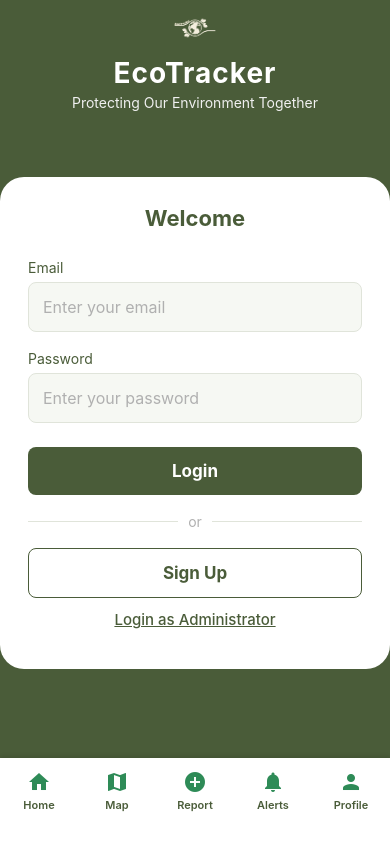
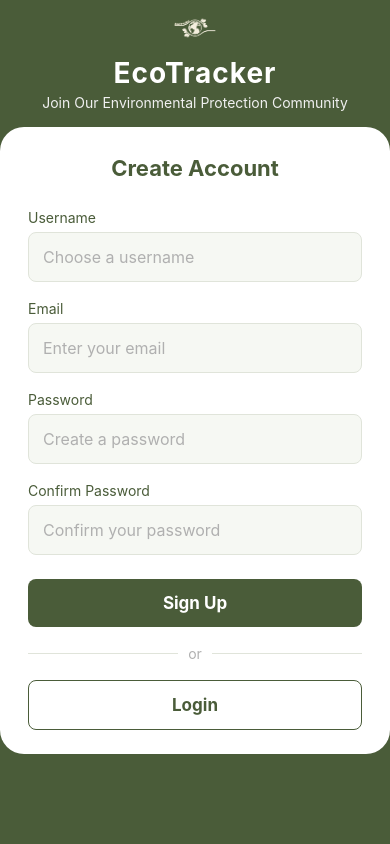
Before and after one commit to RohanAmeen/EcoTracker, a React Native app: screen /Signup in a window 390 px wide. Built offline with nearby package versions, Linux system fonts and the light colour scheme.

Commit message:
Login Signup done

```diff
--- a/src/AuthContext.js
+++ b/src/AuthContext.js
@@ -21,11 +21,21 @@ export const AuthProvider = ({ children }) => {
       const userData = await AsyncStorage.getItem('user');
 
       if (token && userData) {
+        const parsedUser = JSON.parse(userData);
+        setUser(parsedUser);
         setIsLoggedIn(true);
-        setUser(JSON.parse(userData));
+      } else {
+        // If no token or user data, ensure we're logged out
+        setIsLoggedIn(false);
+        setUser(null);
+        await AsyncStorage.removeItem('token');
+        await AsyncStorage.removeItem('user');
       }
     } catch (error) {
       console.error('Error checking auth status:', error);
+      // On error, ensure we're logged out
+      setIsLoggedIn(false);
+      setUser(null);
     } finally {
       setLoading(false);
     }
@@ -33,7 +43,25 @@ export const AuthProvider = ({ children }) => {
 
   const signOut = async () => {
     try {
+      // Clear auth data from storage
       await authAPI.logout();
+
+      // Reset auth state
+      setIsLoggedIn(false);
+      setUser(null);
+
+      // Reset navigation state and redirect to login
+      if (navigation) {
+        navigation.dispatch(
+          CommonActions.reset({
+            index: 0,
+            routes: [{ name: 'Login' }],
+          })
+        );
+      }
+    } catch (error) {
+      console.error('Error signing out:', error);
+      // Even if there's an error, ensure we're logged out
       setIsLoggedIn(false);
       setUser(null);
       if (navigation) {
@@ -44,8 +72,6 @@ export const AuthProvider = ({ children }) => {
           })
         );
       }
-    } catch (error) {
-      console.error('Error signing out:', error);
     }
   };
 
--- a/src/navigation/AppNavigator.js
+++ b/src/navigation/AppNavigator.js
@@ -1,6 +1,8 @@
-import React from 'react';
-import { NavigationContainer } from '@react-navigation/native';
+import React, { useEffect } from 'react';
+import { NavigationContainer, useNavigation } from '@react-navigation/native';
 import { createStackNavigator } from '@react-navigation/stack';
+import { useAuth } from '../AuthContext';
+import { CommonActions } from '@react-navigation/native';
 
 import SplashScreen from '../screens/splashScreen';
 import LoginScreen from '../screens/LoginScreen';
@@ -14,25 +16,78 @@ import ReportsScreen from '../screens/ReportsScreen';
 
 const Stack = createStackNavigator();
 
+// Stack for authenticated screens
+const AuthenticatedStack = () => {
+  const { isLoggedIn, user } = useAuth();
+  const navigation = useNavigation();
+
+  useEffect(() => {
+    if (!isLoggedIn || !user) {
+      // If user is not logged in or user data is missing, reset the navigation state and redirect to login
+      navigation.dispatch(
+        CommonActions.reset({
+          index: 0,
+          routes: [{ name: 'Login' }],
+        })
+      );
+    }
+  }, [isLoggedIn, user, navigation]);
+
+  if (!isLoggedIn || !user) {
+    return null; // Don't render anything if not logged in or user data is missing
+  }
+
+  return (
+    <Stack.Navigator screenOptions={{ headerShown: false }}>
+      <Stack.Screen name="Home" component={HomeScreen} />
+      <Stack.Screen name="ReportIncident" component={ReportIncident} />
+      <Stack.Screen name="Profile" component={Profile} />
+      <Stack.Screen name="ChangePassword" component={ChangePassword} />
+      <Stack.Screen name="IncidentDetails" component={IncidentDetails} />
+      <Stack.Screen name="Reports" component={ReportsScreen} />
+    </Stack.Navigator>
+  );
+};
+
+// Stack for unauthenticated screens
+const UnauthenticatedStack = () => {
+  const { isLoggedIn, user } = useAuth();
+  const navigation = useNavigation();
+
+  useEffect(() => {
+    if (isLoggedIn && user) {
+      // If user is logged in and has user data, redirect to home
+      navigation.dispatch(
+        CommonActions.reset({
+          index: 0,
+          routes: [{ name: 'Home' }],
+        })
+      );
+    }
+  }, [isLoggedIn, user, navigation]);
+
+  if (isLoggedIn && user) {
+    return null; // Don't render anything if logged in and has user data
+  }
+
+  return (
+    <Stack.Navigator screenOptions={{ headerShown: false }}>
+      <Stack.Screen name="Login" component={LoginScreen} />
+      <Stack.Screen name="Signup" component={SignupScreen} />
+    </Stack.Navigator>
+  );
+};
+
 const AppNavigator = () => {
+  const { isLoggedIn, user, loading } = useAuth();
+
+  if (loading) {
+    return <SplashScreen />;
+  }
+
   return (
     <NavigationContainer>
-      <Stack.Navigator
-        initialRouteName="Splash"
-        screenOptions={{
-          headerShown: false,
-        }}
-      >
-        <Stack.Screen name="Splash" component={SplashScreen} />
-        <Stack.Screen name="Login" component={LoginScreen} />
-        <Stack.Screen name="Signup" component={SignupScreen} />
-        <Stack.Screen name="Home" component={HomeScreen} />
-        <Stack.Screen name="ReportIncident" component={ReportIncident} />
-        <Stack.Screen name="Profile" component={Profile} />
-        <Stack.Screen name="ChangePassword" component={ChangePassword} />
-        <Stack.Screen name="IncidentDetails" component={IncidentDetails} />
-        <Stack.Screen name="Reports" component={ReportsScreen} />
-      </Stack.Navigator>
+      {isLoggedIn && user ? <AuthenticatedStack /> : <UnauthenticatedStack />}
     </NavigationContainer>
   );
 };
--- a/src/screens/HomeScreen.js
+++ b/src/screens/HomeScreen.js
@@ -21,6 +21,7 @@ import { LinearGradient } from 'expo-linear-gradient';
 import { Image } from 'react-native';
 import { SafeAreaView as RNSafeAreaViewContext } from 'react-native-safe-area-context';
 import BottomNav from '../components/BottomNav';
+import { CommonActions } from '@react-navigation/native';
 
 const HomeScreen = ({ navigation }) => {
   const { isLoggedIn, signOut, setNavigation } = useAuth();
@@ -57,6 +58,22 @@ const HomeScreen = ({ navigation }) => {
       });
     })();
   }, []);
+
+  useEffect(() => {
+    if (!isLoggedIn) {
+      // If user is not logged in, redirect to login
+      navigation.dispatch(
+        CommonActions.reset({
+          index: 0,
+          routes: [{ name: 'Login' }],
+        })
+      );
+    }
+  }, [isLoggedIn]);
+
+  if (!isLoggedIn) {
+    return null; // Don't render anything if not logged in
+  }
 
   // Dummy data for markers
   const markers = [
--- a/src/screens/LoginScreen.js
+++ b/src/screens/LoginScreen.js
@@ -15,13 +15,12 @@ import {
 } from 'react-native';
 import { SafeAreaView } from 'react-native-safe-area-context';
 import { useAuth } from '../AuthContext';
-import BottomNav from '../components/BottomNav';
 import { authAPI } from '../services/api';
 
 const { height, width } = Dimensions.get('window');
 
 const LoginScreen = ({ navigation }) => {
-  const { setIsLoggedIn } = useAuth();
+  const { setIsLoggedIn, setUser } = useAuth();
   const [email, setEmail] = useState('');
   const [password, setPassword] = useState('');
   const [loading, setLoading] = useState(false);
@@ -41,6 +40,13 @@ const LoginScreen = ({ navigation }) => {
         return;
       }
 
+      if (!response.token || !response.user) {
+        Alert.alert('Error', 'Invalid response from server');
+        return;
+      }
+
+      // Only set logged in state if we have both token and user data
+      setUser(response.user);
       setIsLoggedIn(true);
       navigation.replace('Home');
     } catch (error) {
@@ -120,7 +126,6 @@ const LoginScreen = ({ navigation }) => {
           </View>
         </ScrollView>
       </KeyboardAvoidingView>
-      <BottomNav navigation={navigation} currentScreen="Login" />
     </SafeAreaView>
   );
 };
--- a/src/screens/SignupScreen.js
+++ b/src/screens/SignupScreen.js
@@ -14,7 +14,7 @@ import {
   ActivityIndicator,
 } from 'react-native';
 import { SafeAreaView } from 'react-native-safe-area-context';
-import BottomNav from '../components/BottomNav';
+import { useAuth } from '../AuthContext';
 import { authAPI } from '../services/api';
 
 const { height, width } = Dimensions.get('window');
@@ -77,7 +77,7 @@ const SignupScreen = ({ navigation }) => {
               resizeMode="contain"
             />
             <Text style={styles.appTitle}>EcoTracker</Text>
-            <Text style={styles.subtitle}>Protecting Our Environment Together</Text>
+            <Text style={styles.subtitle}>Join Our Environmental Protection Community</Text>
           </View>
 
           <View style={styles.formContainer}>
@@ -85,7 +85,7 @@ const SignupScreen = ({ navigation }) => {
             <Text style={styles.label}>Username</Text>
             <TextInput
               style={styles.input}
-              placeholder="Enter your username"
+              placeholder="Choose a username"
               value={username}
               onChangeText={setUsername}
               autoCapitalize="none"
@@ -106,7 +106,7 @@ const SignupScreen = ({ navigation }) => {
             <Text style={styles.label}>Password</Text>
             <TextInput
               style={styles.input}
-              placeholder="Enter your password"
+              placeholder="Create a password"
               value={password}
               onChangeText={setPassword}
               secureTextEntry
@@ -116,7 +116,7 @@ const SignupScreen = ({ navigation }) => {
             <Text style={styles.label}>Confirm Password</Text>
             <TextInput
               style={styles.input}
-              placeholder="Re-enter your password"
+              placeholder="Confirm your password"
               value={confirmPassword}
               onChangeText={setConfirmPassword}
               secureTextEntry
@@ -146,13 +146,9 @@ const SignupScreen = ({ navigation }) => {
             >
               <Text style={styles.loginButtonText}>Login</Text>
             </TouchableOpacity>
-            <TouchableOpacity style={styles.loginLink}>
-              <Text style={styles.loginLinkText}>Already have an account?</Text>
-            </TouchableOpacity>
           </View>
         </ScrollView>
       </KeyboardAvoidingView>
-      <BottomNav navigation={navigation} currentScreen="Signup" />
     </SafeAreaView>
   );
 };
@@ -268,17 +264,6 @@ const styles = StyleSheet.create({
     fontSize: 17,
     fontWeight: 'bold',
   },
-  loginLink: {
-    alignItems: 'center',
-    marginTop: 12,
-    marginBottom: 16,
-  },
-  loginLinkText: {
-    color: '#4a5c39',
-    fontSize: 15,
-    textDecorationLine: 'underline',
-    fontWeight: '500',
-  },
   disabledButton: {
     opacity: 0.7,
   },
--- a/src/screens/splashScreen.js
+++ b/src/screens/splashScreen.js
@@ -2,15 +2,15 @@ import React, { useEffect } from 'react';
 import { View, Text, Image, StyleSheet, Dimensions } from 'react-native';
 import { LinearGradient } from 'expo-linear-gradient';
 import * as Animatable from 'react-native-animatable';
+import { useAuth } from '../AuthContext';
 
-const SplashScreen = ({ navigation }) => {
+const SplashScreen = () => {
+  const { loading } = useAuth();
+
   useEffect(() => {
-    const timer = setTimeout(() => {
-      navigation.replace('Login'); // Change to your login screen name
-    }, 3000);
-
-    return () => clearTimeout(timer);
-  }, [navigation]);
+    // The splash screen will automatically dismiss when loading is complete
+    // and the AppNavigator will handle the navigation based on auth state
+  }, [loading]);
 
   return (
     <LinearGradient
```
